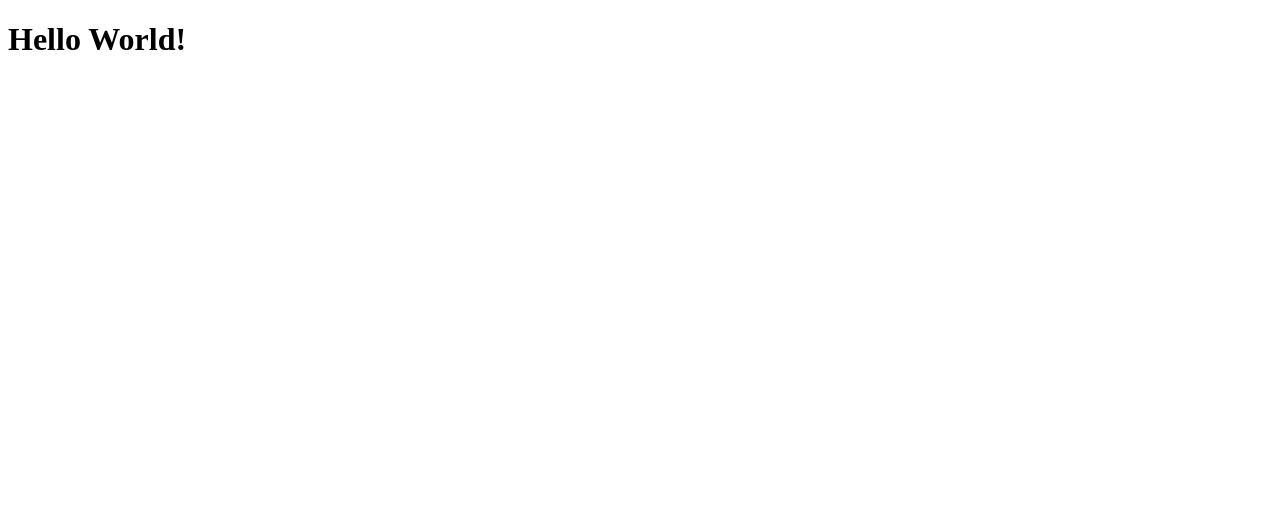
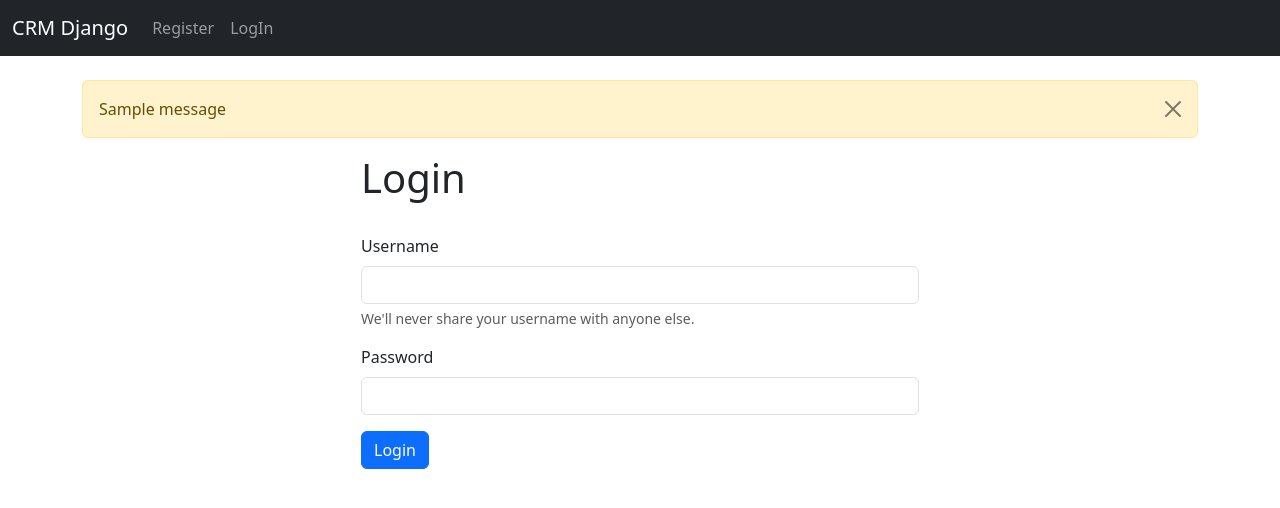
Before and after one commit to wayne-alex/CRM-with-django, a Django app: page / in a window 1280 px wide. Before the commit the part shown is almost empty. Shown: the top 508 px of the page. Run offline with Django 4.2, Linux system fonts and the light colour scheme; tables that the repository leaves empty hold one stand-in row (values such as "Sample post"); one stand-in notice (Sample message) is shown.

Commit message:
Hello World

```diff
--- a/website/templates/base.html
+++ b/website/templates/base.html
@@ -7,7 +7,22 @@
     <link href="https://cdn.jsdelivr.net/npm/bootstrap@5.3.0/dist/css/bootstrap.min.css" rel="stylesheet" integrity="sha384-9ndCyUaIbzAi2FUVXJi0CjmCapSmO7SnpJef0486qhLnuZ2cdeRhO02iuK6FUUVM" crossorigin="anonymous">
   </head>
   <body>
-    <h1>Hello, world!</h1>
+  {% include 'navbar.html' %}
+  <div class="container">
+    <br/>
+    {% if messages %}
+    {% for message in messages %}
+    <div class="alert alert-warning alert-dismissible fade show" role="alert">
+    {{message}}
+    <button type="button" class="btn-close" data-bs-dismiss="alert" aria-label="Close"></button>
+    </div>
+
+    {% endfor %}
+    {% endif %}
+     {% block content %}
+    {% endblock %}
+  </div>
+
     <script src="https://cdn.jsdelivr.net/npm/bootstrap@5.3.0/dist/js/bootstrap.bundle.min.js" integrity="sha384-geWF76RCwLtnZ8qwWowPQNguL3RmwHVBC9FhGdlKrxdiJJigb/j/68SIy3Te4Bkz" crossorigin="anonymous"></script>
   </body>
 </html>
--- a/website/templates/home.html
+++ b/website/templates/home.html
@@ -1,13 +1,27 @@
-<!doctype html>
-<html lang="en">
-<head>
-    <meta charset="UTF-8">
-    <meta name="viewport"
-          content="width=device-width, user-scalable=no, initial-scale=1.0, maximum-scale=1.0, minimum-scale=1.0">
-    <meta http-equiv="X-UA-Compatible" content="ie=edge">
-    <title>Document</title>
-</head>
-<body>
-<h1>Hello World!</h1>
-</body>
-</html>
+{% extends 'base.html'%}
+{% block content %}
+<div class="col-md-6 offset-md-3">
+  {% if user.is_authenticated %}
+  <h1>Hello world</h1>
+
+  {% else %}
+    <h1>Login</h1>
+  <br/>
+    <form method="post" action="{% url 'home' %}">
+        {% csrf_token %}
+  <div class="mb-3">
+    <label for="exampleInputEmail1" class="form-label">Username</label>
+    <input type="text" class="form-control" id="exampleInputEmail1" aria-describedby="emailHelp" name="username" required>
+    <div id="emailHelp" class="form-text">We'll never share your username with anyone else.</div>
+  </div>
+  <div class="mb-3">
+    <label for="exampleInputPassword1" class="form-label">Password</label>
+    <input type="password" class="form-control" id="exampleInputPassword1" name="password" required>
+  </div>
+  <button type="submit" class="btn btn-primary">Login</button>
+</form>
+</div>
+
+{% endif %}
+
+{% endblock %}
--- /dev/null
+++ b/website/templates/navbar.html
@@ -0,0 +1,25 @@
+<nav class="navbar navbar-expand-lg navbar-dark bg-dark">
+  <div class="container-fluid">
+    <a class="navbar-brand" href="{% url 'home' %}">CRM Django</a>
+    <button class="navbar-toggler" type="button" data-bs-toggle="collapse" data-bs-target="#navbarSupportedContent" aria-controls="navbarSupportedContent" aria-expanded="false" aria-label="Toggle navigation">
+      <span class="navbar-toggler-icon"></span>
+    </button>
+    <div class="collapse navbar-collapse" id="navbarSupportedContent">
+      <ul class="navbar-nav me-auto mb-2 mb-lg-0">
+        {% if user.is_authenticated %}
+        <li class="nav-item">
+          <a class="nav-link" href="{% url 'logout' %}">LogOut</a>
+        </li>
+        {% else %}
+         <li class="nav-item">
+          <a class="nav-link" href="{% url 'register' %}">Register</a>
+        </li>
+         <li class="nav-item">
+          <a class="nav-link" href="{% url 'home' %}">LogIn</a>
+        </li>
+        {% endif %}
+      </ul>
+
+    </div>
+  </div>
+</nav>
--- /dev/null
+++ b/website/templates/register.html
@@ -0,0 +1,5 @@
+{% extends 'base.html' %}
+
+{% block content %}
+<h1>Registration</h1>
+{% endblock %}
--- a/website/urls.py
+++ b/website/urls.py
@@ -3,4 +3,6 @@ from . import views
 
 urlpatterns = [
     path('', views.home, name='home'),
+    path('logout/', views.logout_user, name='logout'),
+    path('register/', views.register_user, name='register'),
 ]
--- a/website/views.py
+++ b/website/views.py
@@ -1,5 +1,29 @@
-from django.shortcuts import render
+from django.shortcuts import render, redirect
+from django.contrib.auth import authenticate, login, logout
+from django.contrib import messages
 
 
 def home(request):
-    return render(request, 'home.html', {})
+    if request.method == 'POST':
+        username = request.POST['username']
+        password = request.POST['password']
+        user = authenticate(request, username=username, password=password)
+        if user is not None:
+            login(request, user)
+            messages.success(request, "You have been logged in")
+            return redirect('home')
+        else:
+            messages.success(request, "username or password incorrect.try again ")
+            return redirect('home')
+    else:
+        return render(request, 'home.html', {})
+
+
+def logout_user(request):
+    logout(request)
+    messages.success(request, "You have been logged out")
+    return redirect('home')
+
+
+def register_user(request):
+    return render(request, 'register.html', {})
```
Also changed, not shown: website/forms.py (added).
